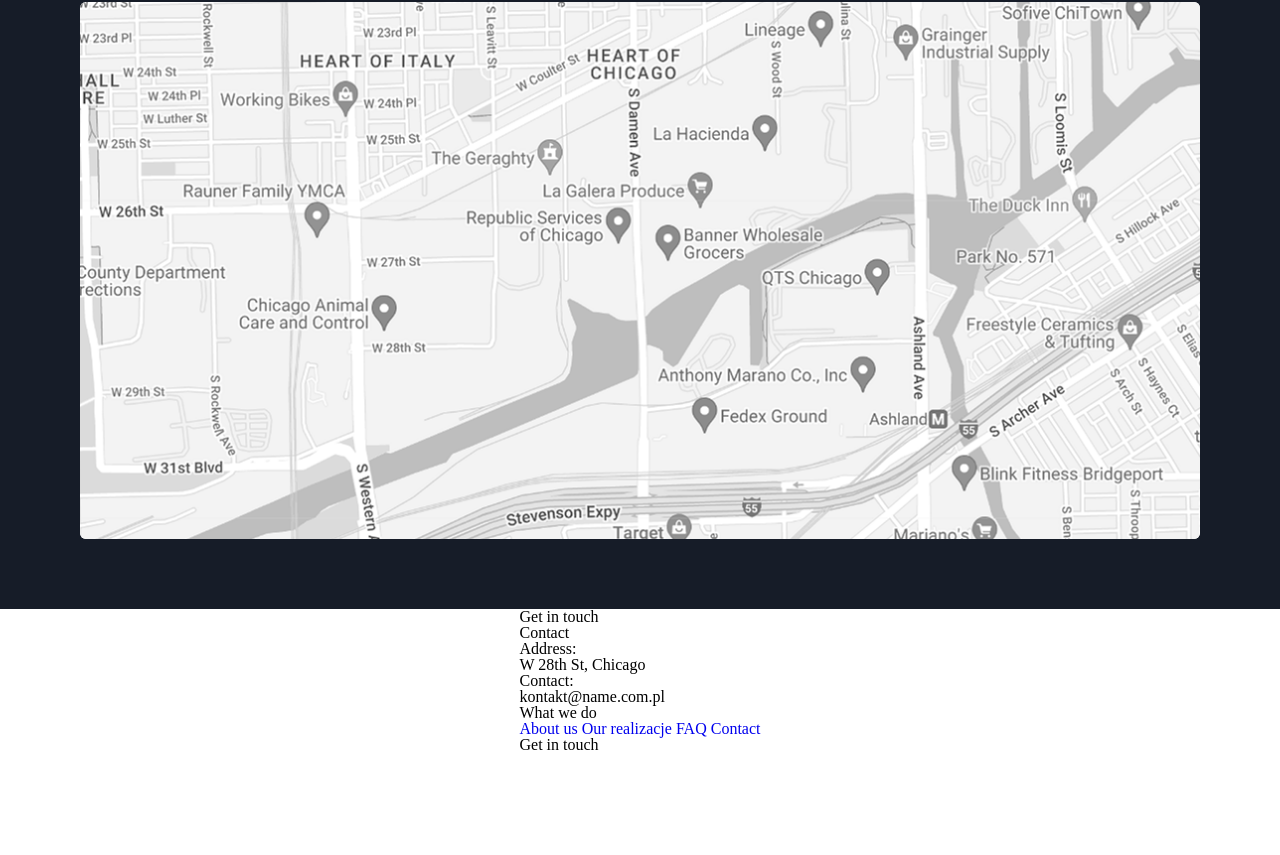
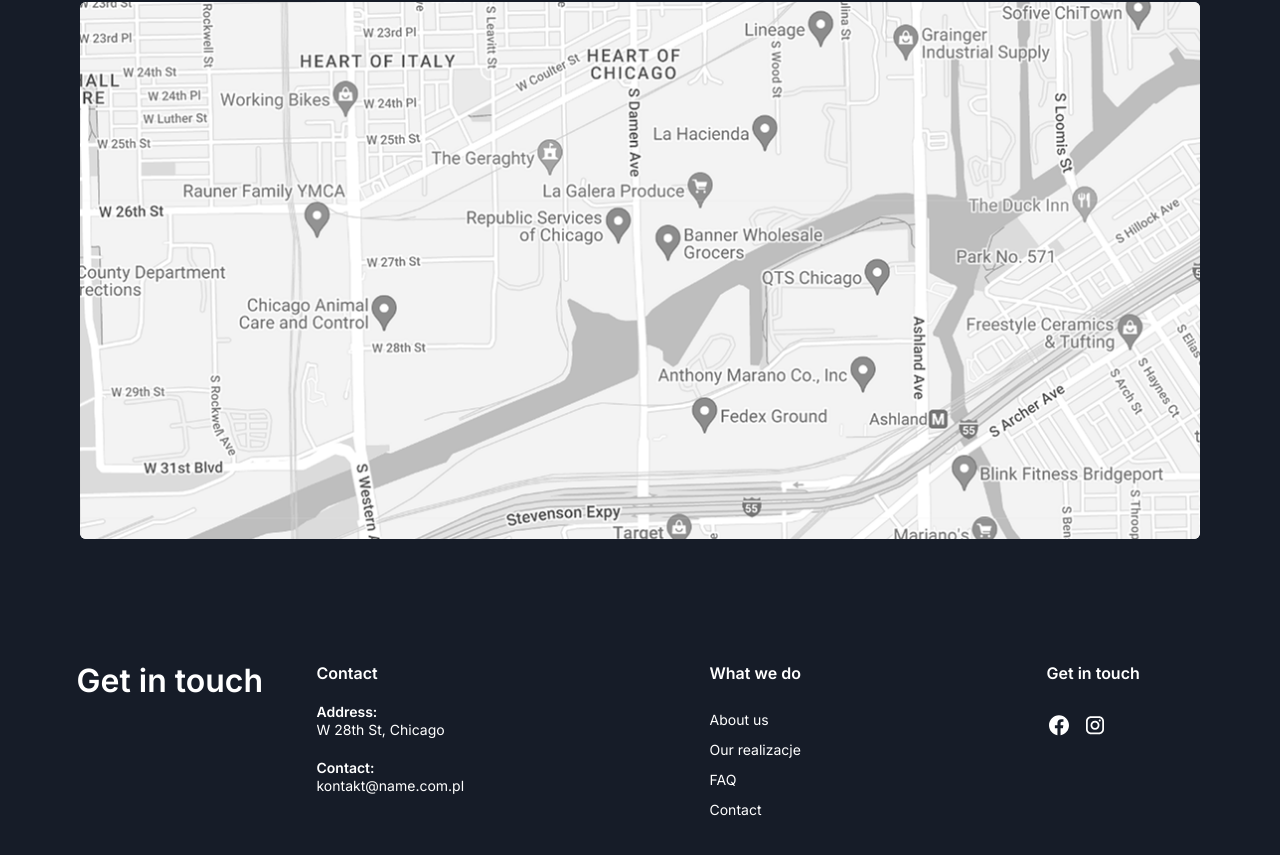
Before and after one commit to avanyushkin/inno-design-with-us-task, a website: page public/index.html in a window 1280 px wide. Shown: the part 5867-6722 px from the top of the page. Before the commit the page ends 6647 px from the top, so only its background shows below. Drawn offline with nearby package versions, Linux system fonts and the light colour scheme.

Commit message:
feat (footer): add layout

```diff
--- /dev/null
+++ b/public/styles/components/footer.css
@@ -0,0 +1,133 @@
+.footer {
+  width: 100%;
+  background-color: rgba(22, 28, 40, 1);
+  padding: 56px 64px;
+  display: flex;
+  justify-content: center;
+}
+
+.footer-content {
+  width: 1127px;
+  display: flex;
+  justify-content: space-between;
+  align-items: flex-start;
+}
+
+.footer-column {
+  display: flex;
+  flex-direction: column;
+  gap: 32px;
+}
+
+.footer-column:nth-child(1) {
+  width: 513px;
+  display: flex;
+  flex-direction: row;
+  gap: 40px;
+  align-items: flex-start;
+}
+
+.footer-column:nth-child(2) {
+  width: 217px;
+}
+
+.footer-column:nth-child(3) {
+  width: 157px;
+}
+
+.footer-title {
+  font-family: "Inter", Helvetica;
+  font-weight: 600;
+  font-size: 32px;
+  color: #fff;
+  min-width: 200px;
+}
+
+.footer-info {
+  display: flex;
+  flex-direction: column;
+  gap: 24px;
+  flex: 1;
+}
+
+.footer-heading {
+  color: #fff;
+  font-family: Inter, sans-serif;
+  font-weight: 600;
+  font-size: 16px;
+}
+
+.footer-detail {
+  display: flex;
+  flex-direction: column;
+  gap: 4px;
+}
+
+.footer-label {
+  color: #fff;
+  font-family: Inter, sans-serif;
+  font-weight: 600;
+  font-size: 14px;
+}
+
+.footer-text {
+  color: #fff;
+  font-family: Inter, sans-serif;
+  font-size: 14px;
+}
+
+.footer-nav {
+  display: flex;
+  flex-direction: column;
+  gap: 16px;
+}
+
+.footer-link {
+  color: #fff;
+  font-family: Inter, sans-serif;
+  font-size: 14px;
+  transition: opacity 0.3s ease;
+}
+
+.footer-link:hover {
+  opacity: 0.7;
+}
+
+.footer-social {
+  display: flex;
+  gap: 12px;
+}
+
+.social-link img {
+  width: 24px;
+  height: 24px;
+}
+
+@media (max-width: 768px) {
+  .footer {
+    padding: 40px 20px;
+  }
+  .footer-column {
+    gap: 24px;
+  }
+}
+
+@media (max-width: 1024px) {
+  .footer {
+    padding: 48px 40px;
+  }
+  .footer-content {
+    flex-direction: column;
+    gap: 60px;
+    width: 100%;
+  }
+  .footer-column {
+    width: 100%;
+  }
+  .footer-column:nth-child(1) {
+    flex-direction: column;
+  }
+  .footer-title {
+    min-width: auto;
+  }
+}
--- a/public/styles/main.css
+++ b/public/styles/main.css
@@ -7,3 +7,4 @@
 @import './components/specifications.css';
 @import './components/team.css';
 @import './components/contact.css';
+@import './components/footer.css';
```
